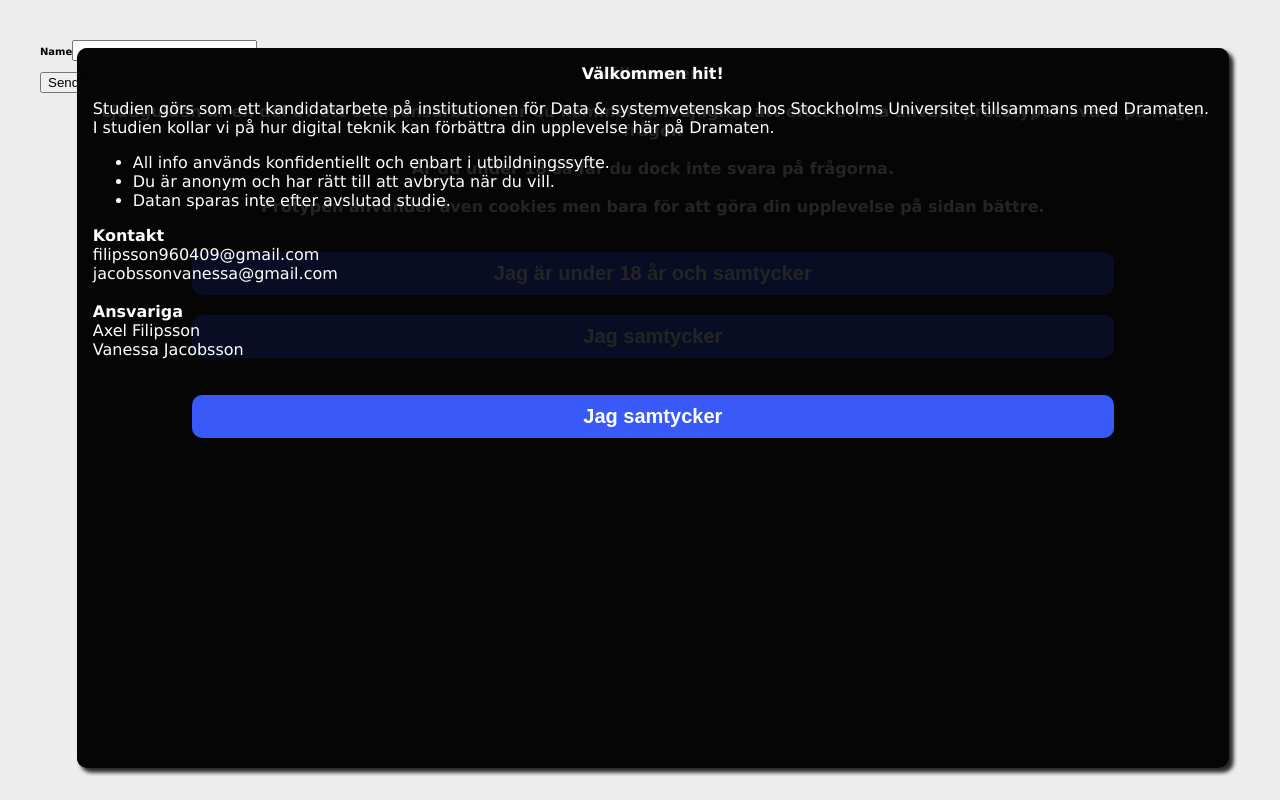
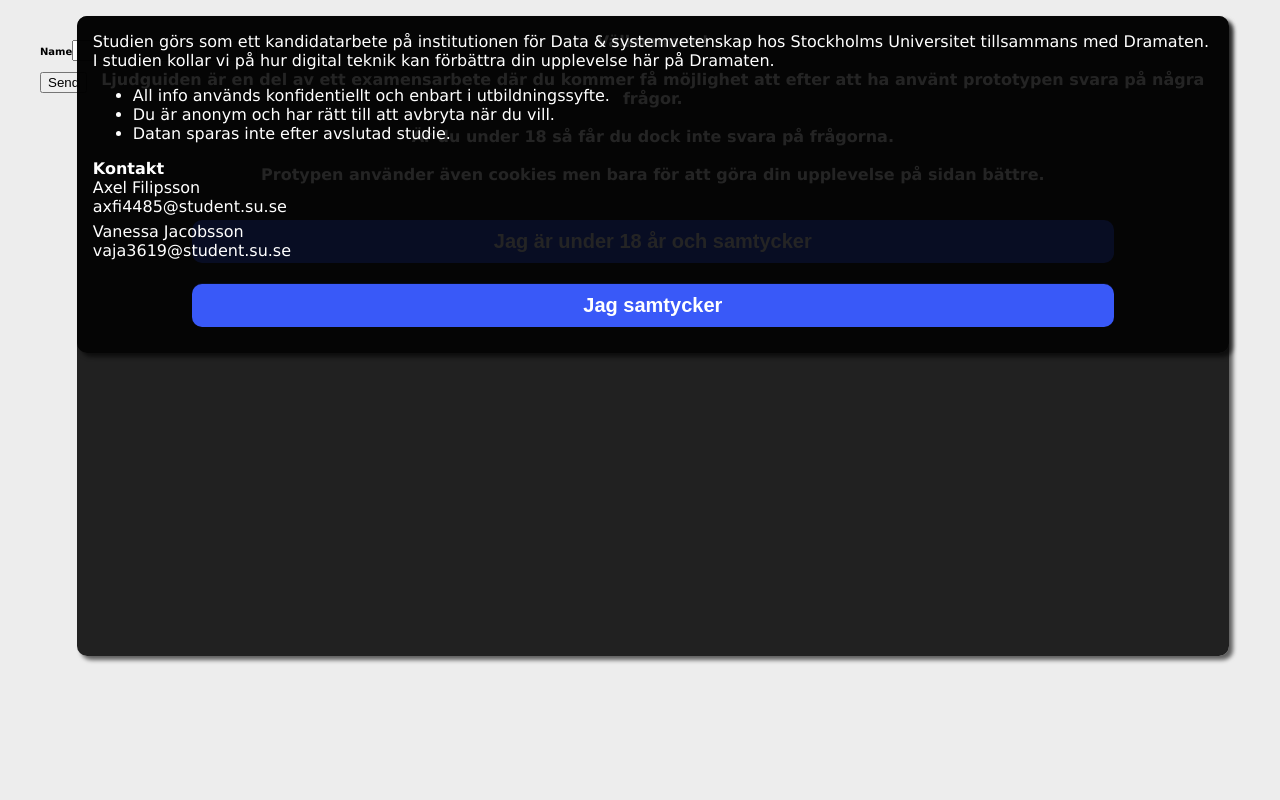
Before and after one commit to axelfilipsson/audio_guide, a React (Create React App) app: page /questions in a window 1280 px wide. Built offline with nearby package versions, Linux system fonts and the light colour scheme.

Commit message:
minor changes

```diff
--- a/src/GlobalComponents/ConsentPopup.js
+++ b/src/GlobalComponents/ConsentPopup.js
@@ -5,16 +5,16 @@ const Container = styled.div`
   color: white;
   background-color: rgba(0, 0, 0, 0.86);
   border-radius: 10px;
-
   width: 90%;
-  height: 90%;
+  height: 80%;
   position: absolute;
-  top: 6%;
+  top: 2%;
   left: 6%;
   box-shadow: 4px 4px 4px rgba(0, 0, 0, 0.6);
 
 `
 const Info = styled.div`
+
 margin: 16px;
 font-size: 16px;
 `
--- a/src/pages/AboutPage/Components/AboutHeader.js
+++ b/src/pages/AboutPage/Components/AboutHeader.js
@@ -6,7 +6,7 @@ import { Link } from "react-router-dom";
 
 const Header = styled.div`
 display: table;
-padding: 30px;
+padding: 24px;
 box-shadow: 0 4px 2px 0 rgba(0, 0, 0, 0.2), 0 6px 10px 0 rgba(0, 0, 0, 0.1);
 text-align: left;
 width: 100%;
--- a/src/pages/AboutPage/Components/InfoBox.js
+++ b/src/pages/AboutPage/Components/InfoBox.js
@@ -5,11 +5,10 @@ const Container = styled.div`
 text-align: left;
 margin: 30px;
 
-margin-top: 0;
 `
 
 const Text = styled.p`
-margin-top: 40px;
+
   font-size: 18px;
   font-weight: normal;
 
@@ -22,8 +21,8 @@ const InfoBox = () => {
                 <b>Vi är Axel och Vanessa och har i samarbete med Dramaten skapat Ljudguiden som en del av vårt examensarbete på Stockholms universitet.
                 <br></br><br></br>
 
-                Hoppas du tycker det är kul att få testa detta med oss!
-                <br></br><br></br>
+                {/* Hoppas du tycker det är kul att få testa detta med oss!
+                <br></br><br></br> */}
 
                 Det är viktigt för oss att få in så många svar som möjligt, hjälp oss gärna genom att svara på enkäten nedan!
 
--- a/src/pages/GuidePages/GuideComponents/FooterPoll.js
+++ b/src/pages/GuidePages/GuideComponents/FooterPoll.js
@@ -5,10 +5,13 @@ import styled from 'styled-components'
 const Footer = styled.div`
   height: 60px;
   position: relative;
-  background-color: #3959F8;
+   background-color: #3959F8;
   position: fixed;
   bottom:0%;
+
   width: 100%;
+
+
 `
 
 const First = styled.div`
@@ -21,7 +24,7 @@ const Second = styled.div`
   font-size: 20px;
 
 `
-const StyledLink  = styled(Link)`
+const StyledLink = styled(Link)`
      text-decoration: none;
      color: black;
 `;
@@ -32,18 +35,18 @@ const FooterPoll = () => {
   return (
     <div>
 
-     <StyledLink to="/questions">
+      <StyledLink to="/questions">
 
 
         <Footer>
 
-            <First> VI BEHÖVER FLER SVAR</First>
-           <Second>
-           SVARA PÅ FRÅGOR
-            </Second>
+          <First> VI BEHÖVER FLER SVAR </First>
+          <Second>
+            SVARA PÅ FRÅGOR HÄR
+          </Second>
 
         </Footer>
-        </StyledLink>
+      </StyledLink>
 
     </div>
   )
--- a/src/pages/GuidePages/GuideComponents/GuideHeader.js
+++ b/src/pages/GuidePages/GuideComponents/GuideHeader.js
@@ -6,7 +6,7 @@ import { Link } from "react-router-dom";
 
 const Header = styled.div`
 display: table;
-padding: 30px;
+padding: 24px;
 box-shadow: 0 4px 2px 0 rgba(0, 0, 0, 0.2), 0 6px 10px 0 rgba(0, 0, 0, 0.1);
 text-align: left;
 width: 100%;
--- a/src/pages/HomePage/Components/HomeHeader.js
+++ b/src/pages/HomePage/Components/HomeHeader.js
@@ -5,10 +5,11 @@ import Logo from '../../../resources/logo.svg'
 
 const Header = styled.div`
 display: table;
-padding: 30px;
+padding: 24px;
 box-shadow: 0 4px 2px 0 rgba(0, 0, 0, 0.2), 0 6px 10px 0 rgba(0, 0, 0, 0.1);
 text-align: left;
 width: 100%;
+
 `
 
 const H1 = styled.div`
@@ -16,14 +17,17 @@ margin-top: 7px;
 float: left;
 font-size: 20px;
 color: black;
-margin-left: 8px;
+margin-left: 14px;
+
 
 `
 const Img = styled.img`
-height: 34px;
+height: 30px;
 float: left;
 font-size: 20px;
 color: black;
+margin-top: 7px;
+margin-left: 6px;
 `
 
 const About = styled.div`
@@ -33,13 +37,6 @@ float: right;
 font-size: 14px;
 color: black;
 `
-
-const Line = styled.div`
-display: table-cell;
-vertical-align: middle;
-`
-
-
 
 
 const HomeHeader = () => {
--- a/src/pages/QuestionsPage/QuestionsComponents/QuestionConsent.js
+++ b/src/pages/QuestionsPage/QuestionsComponents/QuestionConsent.js
@@ -6,9 +6,9 @@ const Container = styled.div`
   background-color: rgba(0, 0, 0, 0.86);
   border-radius: 10px;
   width: 90%;
-  height: 90%;
+//   height: 80%;
   position: absolute;
-  top: 6%;
+  top: 2%;
   left: 6%;
   box-shadow: 4px 4px 4px rgba(0, 0, 0, 0.6);
 
@@ -34,7 +34,11 @@ font-weight: bold;
 font-size: 20px;
 padding: 10px;
 border-radius: 10px;
-margin-top: 20px;
+margin-top: 8px;
+margin-bottom: 26px;
+`
+const Break =  styled.div`
+height: 6px;
 `
 
 
@@ -46,9 +50,7 @@ const QuestionConsent = (props) => {
     return (
         <div>
             <Container>
-                <Header>
-                Välkommen hit!
-                </Header>
+
                 <Info>
                     Studien görs som ett kandidatarbete på institutionen för Data & systemvetenskap hos Stockholms Universitet tillsammans med Dramaten. I studien kollar vi på hur digital teknik kan förbättra din upplevelse här på Dramaten.
                     <ul>
@@ -58,14 +60,13 @@ const QuestionConsent = (props) => {
                     </ul>
 
                  <b>Kontakt</b> <br></br>
-                 filipsson960409@gmail.com <br></br>
-                jacobssonvanessa@gmail.com
+                 Axel Filipsson <br></br>
+                 axfi4485@student.su.se
+                 <Break/>
+                 Vanessa Jacobsson<br></br>
+                 vaja3619@student.su.se
 
-                 <br></br>
-                 <br></br>
-                 <b>Ansvariga</b> <br></br>
-                 Axel Filipsson <br></br>
-                 Vanessa Jacobsson
+
                 </Info>
                 <Button onClick={() => handleClick(false)}>Jag samtycker</Button>
 
```
